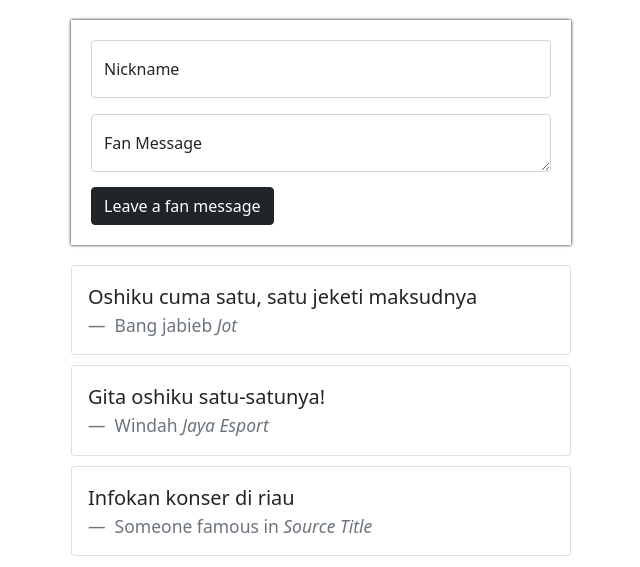
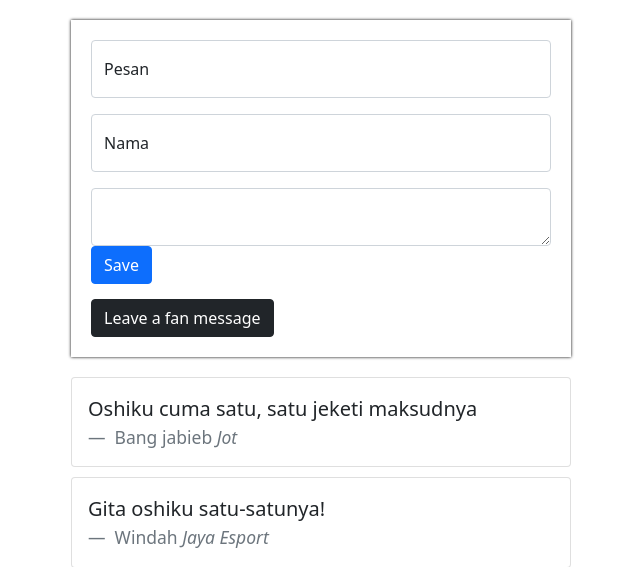
Before and after one commit to Faikalgo/fanbook-project, a Flask app: page / in a window 1280 px wide. Shown: the part 300-867 px from the top of the page, without its empty margins (319-959 px from the left). Run offline with Flask 3, Linux system fonts and the light colour scheme.

Commit message:
First commit

```diff
--- a/templates/index.html
+++ b/templates/index.html
@@ -64,6 +64,25 @@
 
 
     </style>
+
+    <script>
+      function submit() {
+            let pesan = $('#pesan').val();
+            let nama = $('#nama').val();
+            let temp_html = `
+        <div class="card">
+            <div class="card-body">
+                <blockquote class="blockquote mb-0">
+                    <p>${pesan}</p>
+                    <footer class="blockquote-footer">${nama}</footer>
+                </blockquote>
+            </div>
+        </div>
+            ` ;
+        $('.mycards').append(temp_html);
+        alert('Data berhasil dimasukkan');
+        }
+    </script>
   </head>
 
   <body>
@@ -76,10 +95,20 @@
         <input
           type="text"
           class="form-control"
-          id="floatingInput"
-          placeholder="Enter your nickname here"
+          id="pesan"
+          placeholder="pesan"
         />
-        <label for="floatingInput">Nickname</label>
+        <label for="floatingInput">Pesan</label>
+      </div>
+
+      <div class="form-floating mb-3">
+        <input
+          type="text"
+          class="form-control"
+          id="nama"
+          placeholder="nama"
+        />
+        <label for="floatingInput">Nama</label>
       </div>
 
       <div class="form-floating">
@@ -88,7 +117,7 @@
           placeholder="Leave a comment here"
           id="floatingTextarea"
         ></textarea>
-        <label for="floatingTextarea">Fan Message</label>
+        <button onclick="submit()"type="button" class="btn btn-primary">Save</button>
       </div>
       <button type="button" class="btn btn-dark">Leave a fan message</button>
     </div>
```
